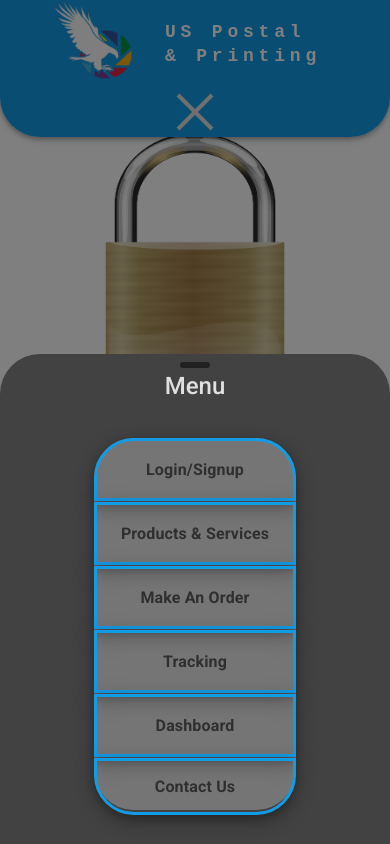
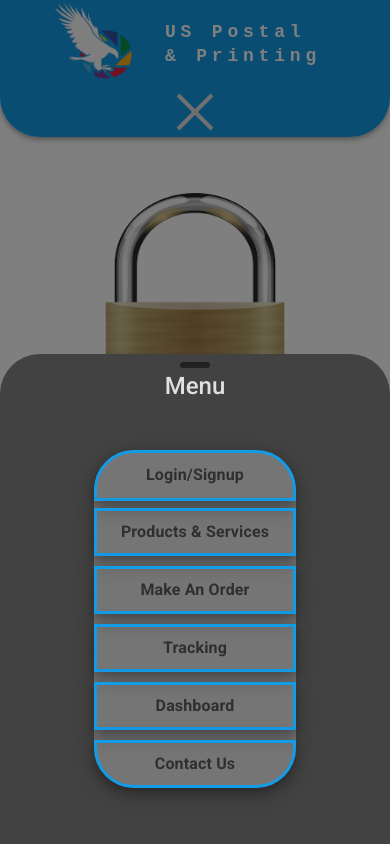
Before and after one commit to Mateo-Wallace/US-Postal-Printing, a React (Create React App) app in the folder client/: page /make-an-order in a window 390 px wide. Both pictures are taken after a click on the button 195 px from the left and 112 px from the top of the page. Shown: the top 844 px of the page. Built offline with nearby package versions, Linux system fonts and the light colour scheme; what survey-core would draw is missing.

Commit message:
another attempt at mobile fix

```diff
--- a/client/src/components/Header/SwipeableEdgeDrawer.js
+++ b/client/src/components/Header/SwipeableEdgeDrawer.js
@@ -143,8 +143,9 @@ function SwipeableEdgeDrawer(props) {
               textAlign: "center",
               display: "flex",
               flexDirection: "column",
-              height: "89%",
-              marginTop: "10px",
+              justifyContent: "center",
+              height: "80%",
+              marginTop: "0px",
             }}
             id="basic-menu"
             open={open}
@@ -156,8 +157,8 @@ function SwipeableEdgeDrawer(props) {
             <Link to="/login" style={{ textDecoration: "none" }}>
               <MenuItem
                 style={{
-                  marginBottom: "6px",
-                  height: "98%",
+                  marginTop: "10px",
+                  height: "74%",
                   display: "flex",
                   justifyContent: "center",
                   borderTopLeftRadius: "40px",
@@ -180,8 +181,7 @@ function SwipeableEdgeDrawer(props) {
             <Link to="/products&services" style={{ textDecoration: "none" }}>
               <MenuItem
                 style={{
-                  marginBottom: "6px",
-                  height: "98%",
+                  height: "74%",
                   display: "flex",
                   justifyContent: "center",
                   border: "#149be6 solid 3px",
@@ -202,8 +202,7 @@ function SwipeableEdgeDrawer(props) {
             <Link to="/make-an-order" style={{ textDecoration: "none" }}>
               <MenuItem
                 style={{
-                  marginBottom: "6px",
-                  height: "98%",
+                  height: "74%",
                   display: "flex",
                   justifyContent: "center",
                   border: "#149be6 solid 3px",
@@ -224,8 +223,7 @@ function SwipeableEdgeDrawer(props) {
             <Link to="/tracking" style={{ textDecoration: "none" }}>
               <MenuItem
                 style={{
-                  marginBottom: "6px",
-                  height: "98%",
+                  height: "74%",
                   display: "flex",
                   justifyContent: "center",
                   border: "#149be6 solid 3px",
@@ -246,8 +244,7 @@ function SwipeableEdgeDrawer(props) {
             <Link to="/dashboard/:userId" style={{ textDecoration: "none" }}>
               <MenuItem
                 style={{
-                  marginBottom: "6px",
-                  height: "98%",
+                  height: "74%",
                   display: "flex",
                   justifyContent: "center",
                   border: "#149be6 solid 3px",
@@ -269,7 +266,7 @@ function SwipeableEdgeDrawer(props) {
               <MenuItem
                 style={{
                   display: "flex",
-                  height: "98%",
+                  height: "74%",
                   justifyContent: "center",
                   borderBottomLeftRadius: "40px",
                   borderBottomRightRadius: "40px",
--- a/client/src/components/ProtectRoute/index.js
+++ b/client/src/components/ProtectRoute/index.js
@@ -14,8 +14,8 @@ const ProtectRoute = () => {
           flexDirection: "column",
           justifyContent: "center",
           alignItems: "center",
-          marginTop: "100px",
-          marginBottom: "-40px",
+          marginTop: { xs: '160px', sm: '160px', md: '100px', lg: '100px', xl: '100px' },
+          marginBottom: { xs: '-10px', sm: '-10px', md: '-40px', lg: '-40px', xl: '-40px' },
         }}
       >
         <img
```
